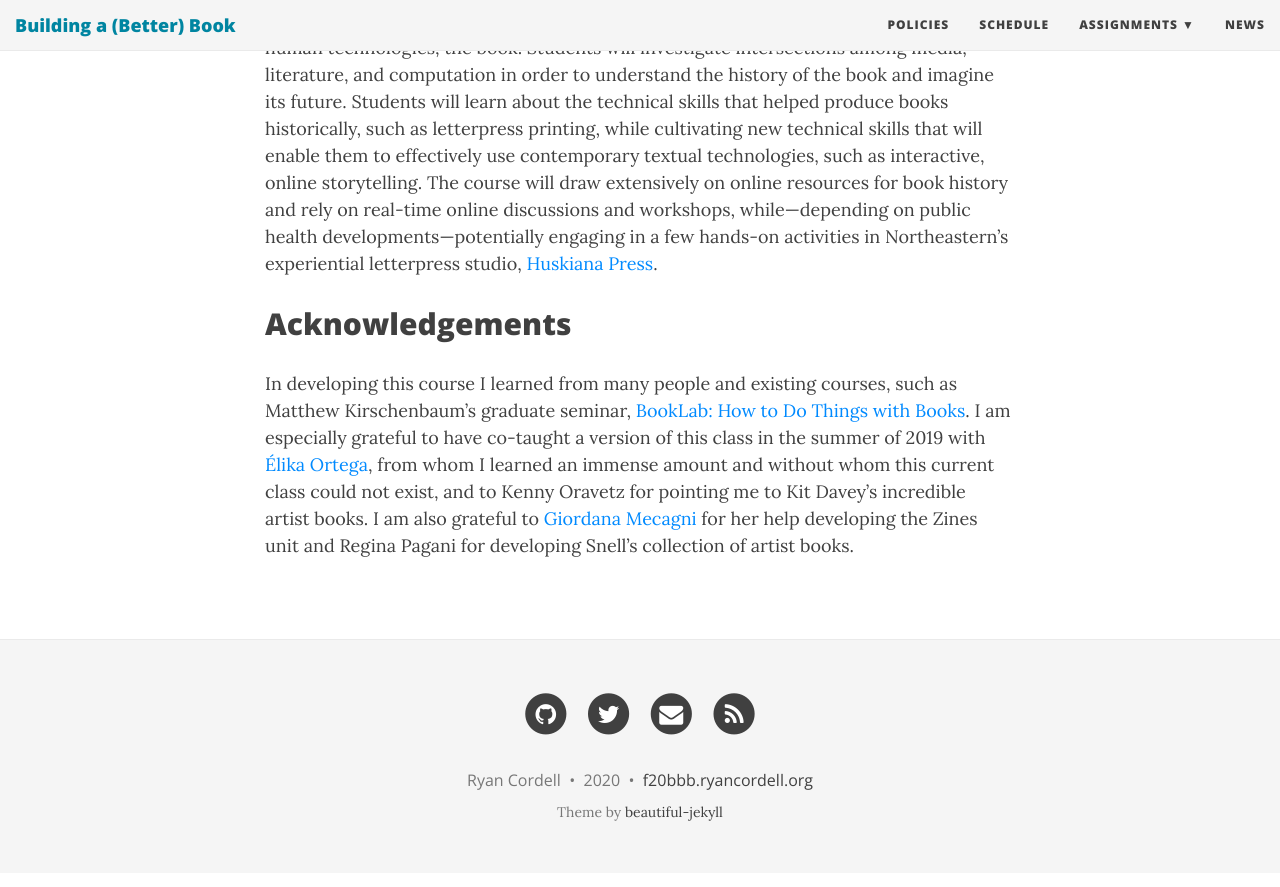
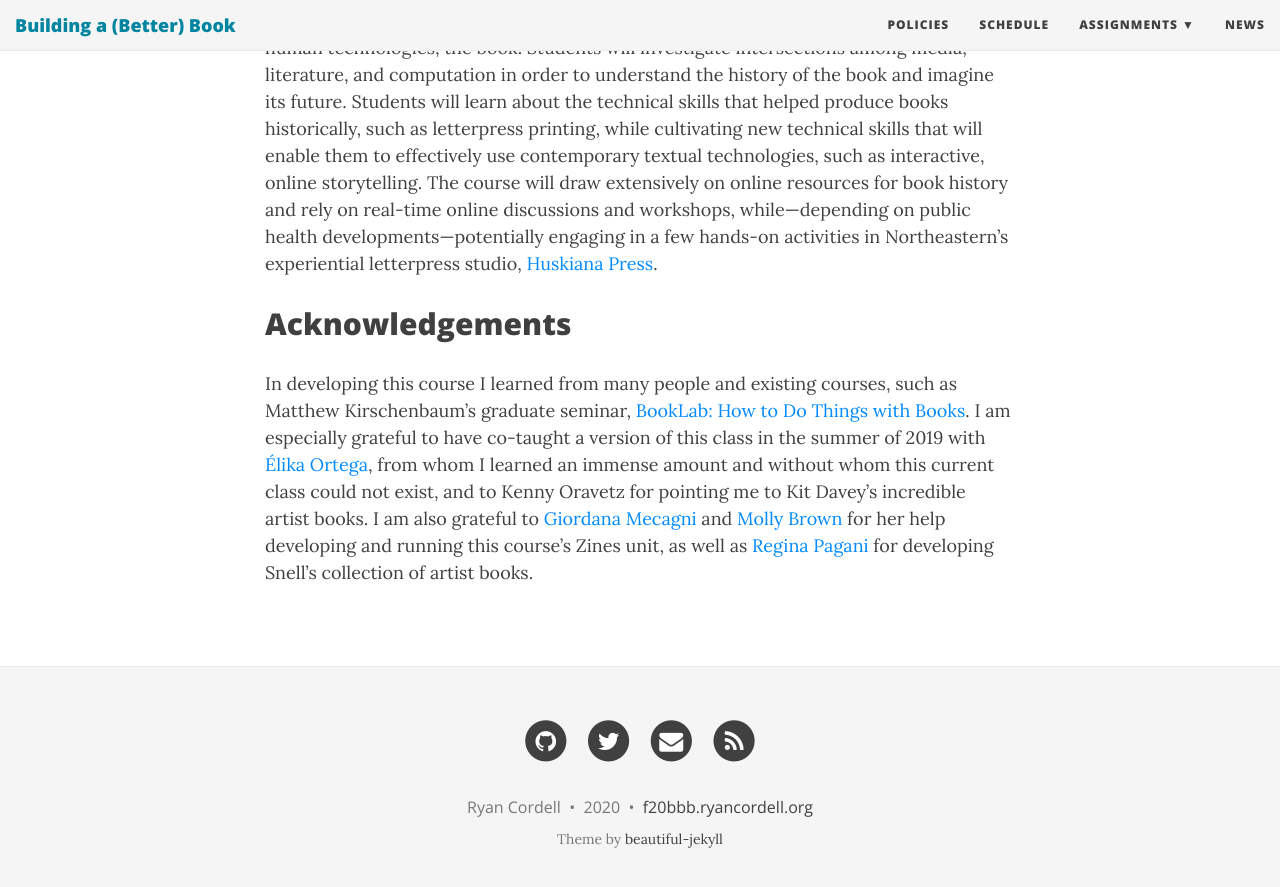
Before and after one commit to rccordell/f20bbb, a Jekyll site: the page built from index.md, in a window 1280 px wide and 900 px high, scrolled down 1710 px. Shown: the top 887 px of the window. Built offline with Jekyll 4.4.1, drawn with Linux system fonts in a browser that asks for light colours; nearby versions of some CDN libraries; some web fonts are replaced.

Commit message:
update acknowledgments

```diff
--- a/index.md
+++ b/index.md
@@ -27,4 +27,4 @@ What is a book, and what might it become? This studio-based course will be a his
 
 ## Acknowledgements
 
-In developing this course I learned from many people and existing courses, such as Matthew Kirschenbaum's graduate seminar, [BookLab: How to Do Things with Books](https://hcommons.org/deposits/objects/hc:22598/datastreams/CONTENT/content). I am especially grateful to have co-taught a version of this class in the summer of 2019 with [Élika Ortega](https://elikaortega.net/), from whom I learned an immense amount and without whom this current class could not exist, and to Kenny Oravetz for pointing me to Kit Davey's incredible artist books. I am also grateful to [Giordana Mecagni](https://giordanamecagni.wordpress.com/) for her help developing the Zines unit and Regina Pagani for developing Snell's collection of artist books.
+In developing this course I learned from many people and existing courses, such as Matthew Kirschenbaum's graduate seminar, [BookLab: How to Do Things with Books](https://hcommons.org/deposits/objects/hc:22598/datastreams/CONTENT/content). I am especially grateful to have co-taught a version of this class in the summer of 2019 with [Élika Ortega](https://elikaortega.net/), from whom I learned an immense amount and without whom this current class could not exist, and to Kenny Oravetz for pointing me to Kit Davey's incredible artist books. I am also grateful to [Giordana Mecagni](https://giordanamecagni.wordpress.com/) and [Molly Brown](https://www.molly-brown.net/) for her help developing and running this course's Zines unit, as well as [Regina Pagani](https://library.northeastern.edu/about/library-staff-directory/regina-pagani) for developing Snell's collection of artist books.
```
Also changed, not shown: schedule.md (+1 -1 lines), img/5713183928_a6b06c65e6_o.jpg.
